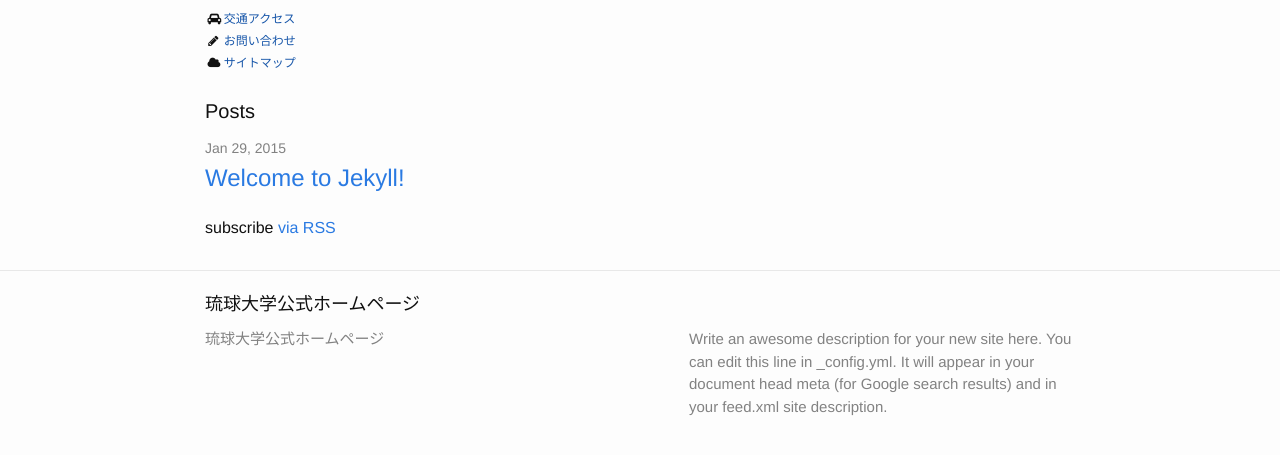
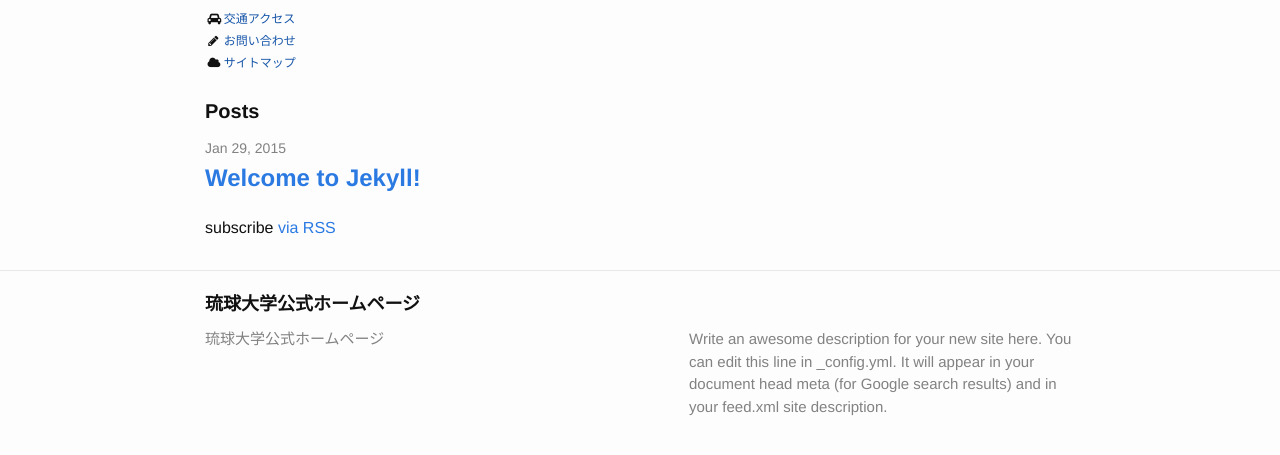
Before and after one commit to agekazu/ryu_www, a Jekyll site: the page built from www/index.html, in a window 1280 px wide. Shown: the top 455 px of the page. Built offline with Jekyll 4.4.1, drawn with Linux system fonts in a browser that asks for light colours.

Commit message:
不要なcss設定の削除
	modified:   _base.scss

```diff
--- a/www/_sass/_base.scss
+++ b/www/_sass/_base.scss
@@ -38,54 +38,6 @@ ul, ol, dl, figure,
 
 
 /**
- * Images
- */
-img {
-    max-width: 100%;
-    vertical-align: middle;
-}
-
-
-
-/**
- * Figures
- */
-figure > img {
-    display: block;
-}
-
-figcaption {
-    font-size: $small-font-size;
-}
-
-
-
-/**
- * Lists
- */
-ul, ol {
-    margin-left: $spacing-unit;
-}
-
-li {
-    > ul,
-    > ol {
-         margin-bottom: 0;
-    }
-}
-
-
-
-/**
- * Headings
- */
-h1, h2, h3, h4, h5, h6 {
-    font-weight: 300;
-}
-
-
-
-/**
  * Links
  */
 a {
@@ -121,6 +73,7 @@ blockquote {
 }
 
 
+
 /**
  * Wrapper
  */
@@ -154,21 +107,3 @@ blockquote {
         clear: both;
     }
 }
-
-
-
-/**
- * Icons
- */
-.icon {
-    > svg {
-        display: inline-block;
-        width: 16px;
-        height: 16px;
-        vertical-align: middle;
-
-        path {
-            fill: $grey-color;
-        }
-    }
-}
```
